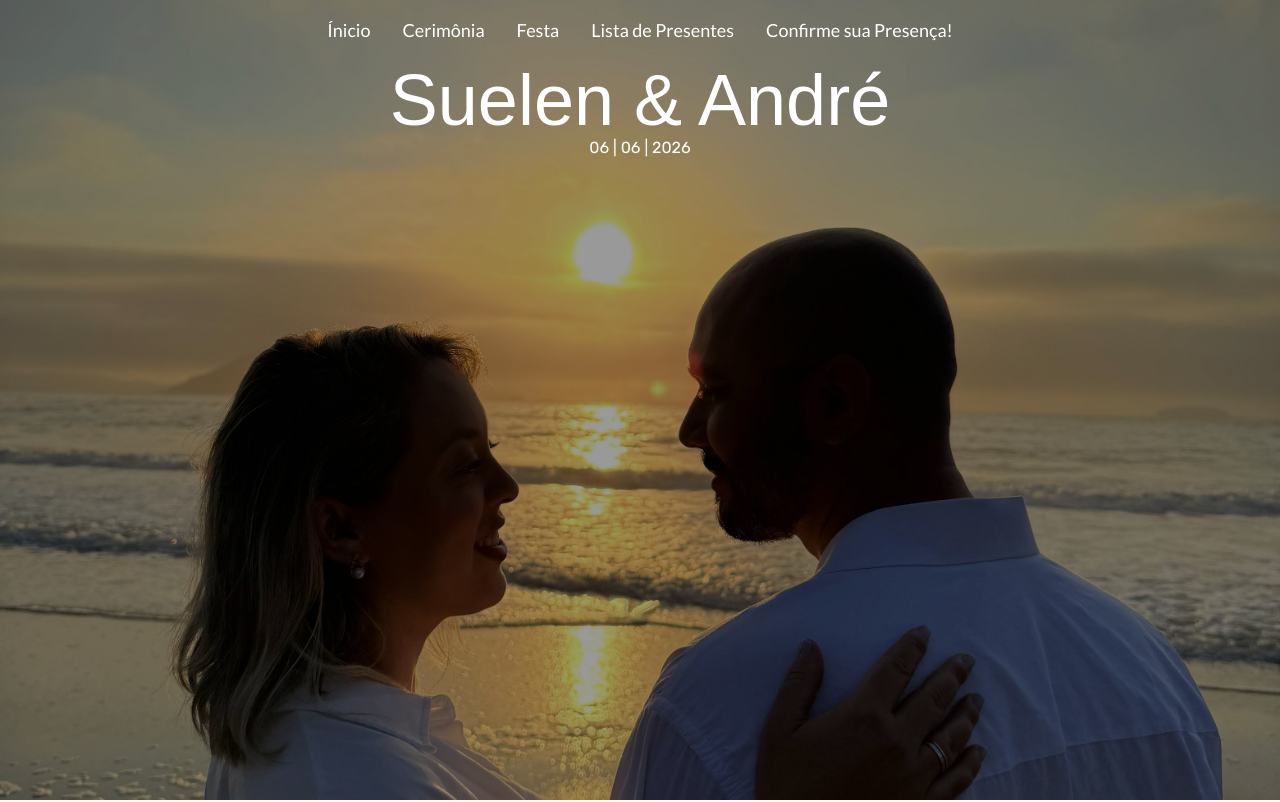
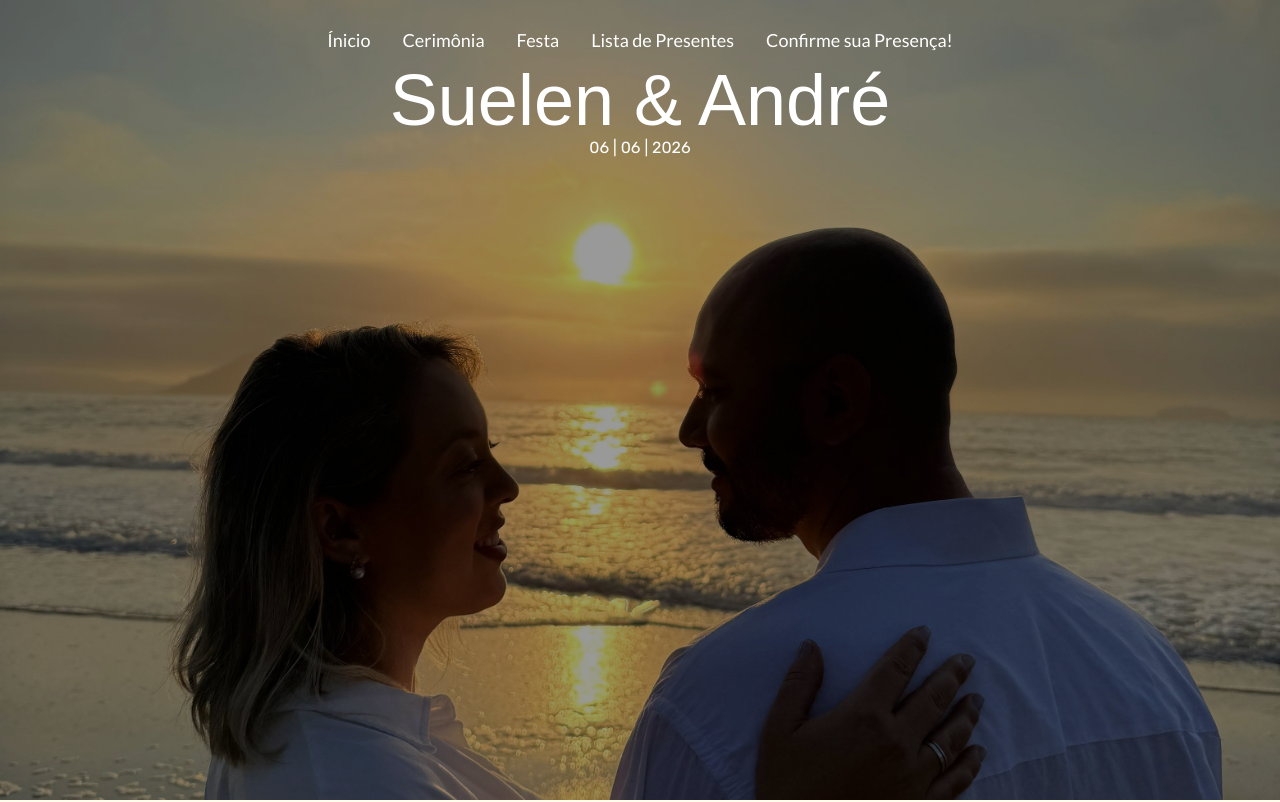
Before and after one commit to Guilhsouza/casamento-suelen-andre, a Next.js app: page / in a window 1280 px wide. Shown: the top 802 px of the page. Built offline with nearby package versions, Linux system fonts and the light colour scheme; a web font is replaced by a local one.

Commit message:
ajustando a animação do header

```diff
--- a/app/react-components/Header.tsx
+++ b/app/react-components/Header.tsx
@@ -69,11 +69,12 @@ export default function Header({ imgRef }: { imgRef: React.RefObject<HTMLElement
             <motion.header
                 variants={
                     {
-                        hidden: { y: 0 },
-                        visible: { y: 0, opacity: 1 },
+                        fixed: { y: 0 },
+                        scroll: { y: 10 },
                     }
                 }
-                animate={scrolled ? "visible" : "hidden"}
+                initial={false}
+                animate={scrolled ? "fixed" : "scroll"}
                 transition={{ duration: .3, ease: "easeOut" }}
                 className={
                     `hidden pt-4 text-lg justify-center sm:flex sm:gap-x-8 flex-wrap mb-5 text-white ${lato.className}
```
